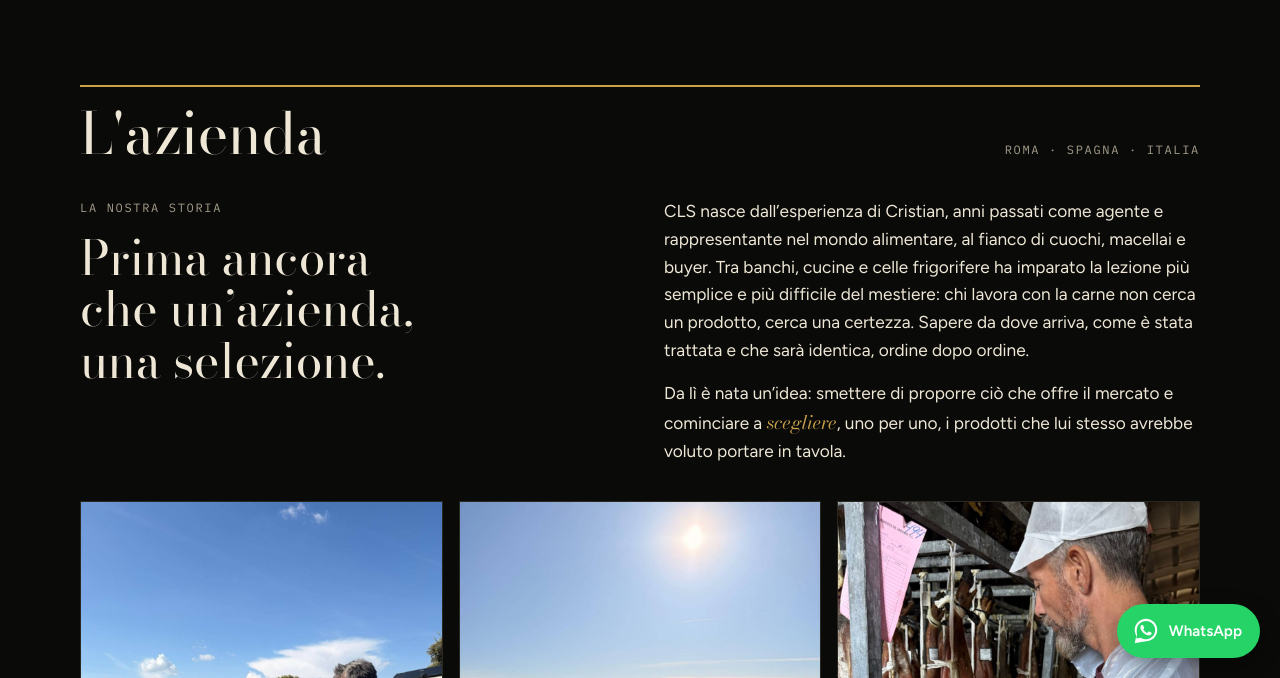
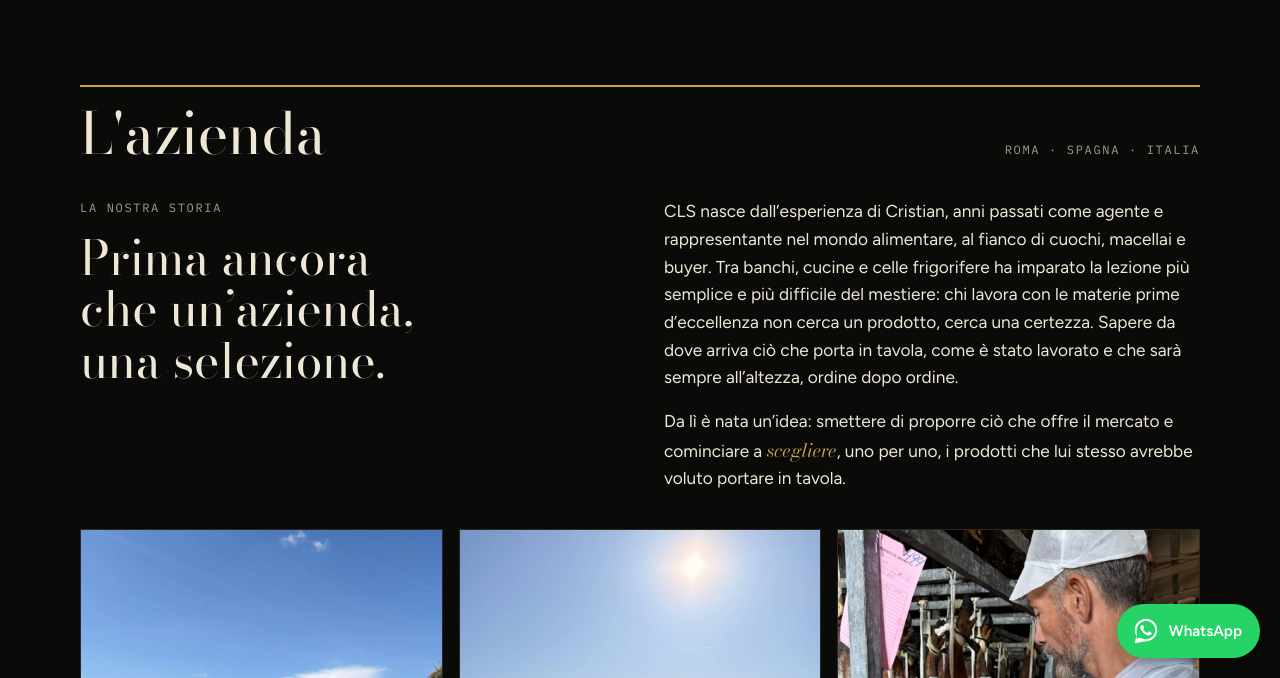
Before and after one commit to cristanexim-cmyk/cristianluxuryselection-website, a plain HTML site: page azienda.html in a window 1280 px wide. Shown: the part 122-800 px from the top of the page. Drawn offline with nearby package versions, Linux system fonts and the light colour scheme.

Commit message:
Storia: non solo carne

```diff
--- a/azienda.html
+++ b/azienda.html
@@ -44,7 +44,7 @@
         <h2>Prima ancora che un’azienda, una selezione.</h2>
       </div>
       <div class="story-intro">
-        <p>CLS nasce dall’esperienza di Cristian, anni passati come agente e rappresentante nel mondo alimentare, al fianco di cuochi, macellai e buyer. Tra banchi, cucine e celle frigorifere ha imparato la lezione più semplice e più difficile del mestiere: chi lavora con la carne non cerca un prodotto, cerca una certezza. Sapere da dove arriva, come è stata trattata e che sarà identica, ordine dopo ordine.</p>
+        <p>CLS nasce dall’esperienza di Cristian, anni passati come agente e rappresentante nel mondo alimentare, al fianco di cuochi, macellai e buyer. Tra banchi, cucine e celle frigorifere ha imparato la lezione più semplice e più difficile del mestiere: chi lavora con le materie prime d’eccellenza non cerca un prodotto, cerca una certezza. Sapere da dove arriva ciò che porta in tavola, come è stato lavorato e che sarà sempre all’altezza, ordine dopo ordine.</p>
         <p>Da lì è nata un’idea: smettere di proporre ciò che offre il mercato e cominciare a <em>scegliere</em>, uno per uno, i prodotti che lui stesso avrebbe voluto portare in tavola.</p>
       </div>
     </div>
```
Also changed, not shown: index.html (+1 -1 lines).
